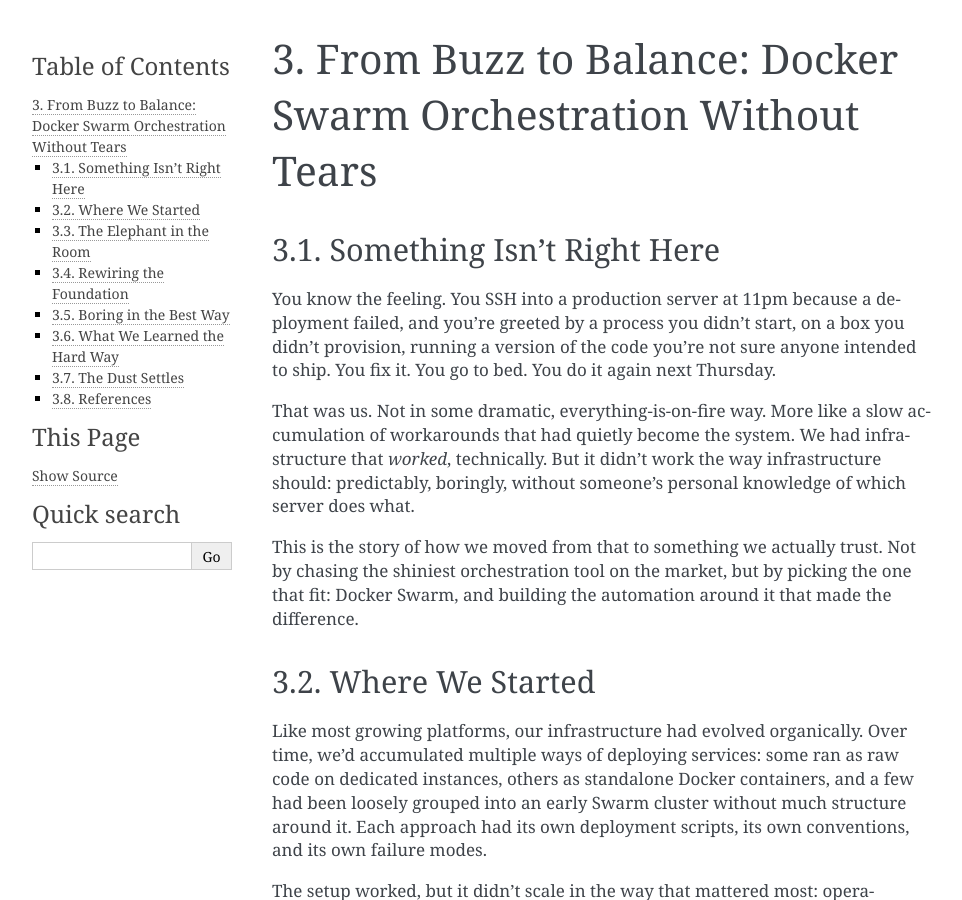
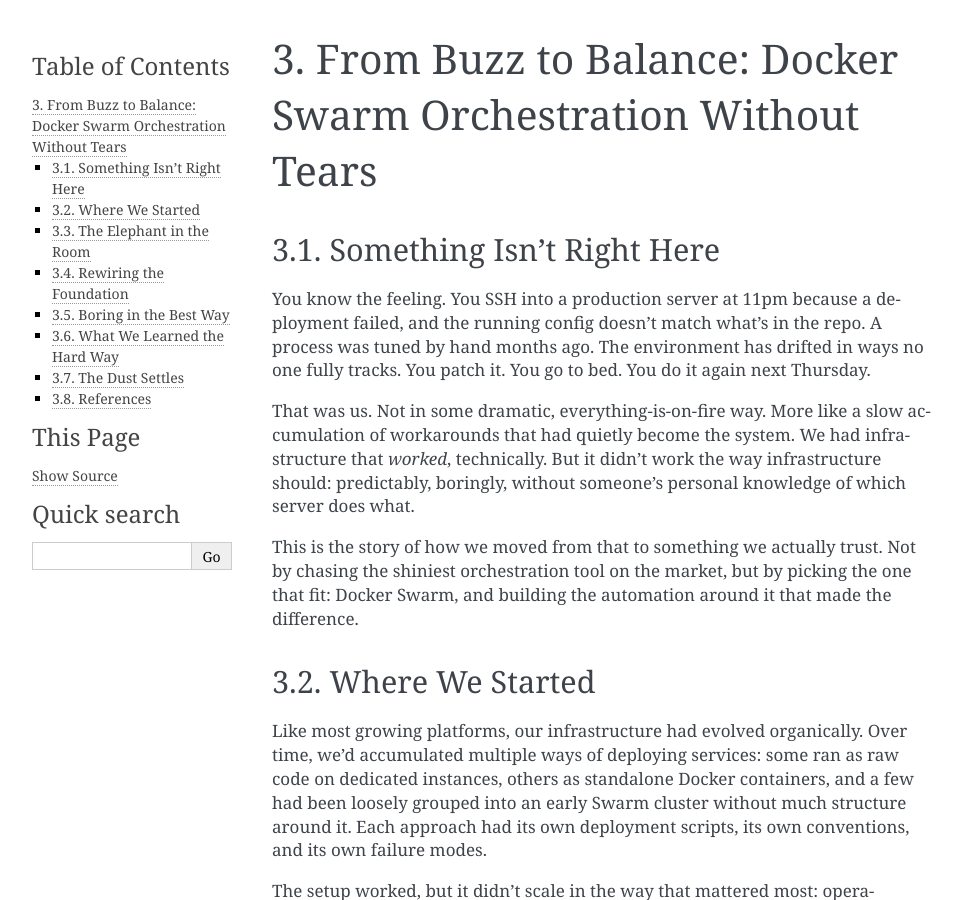
Before and after one commit to cAtaman/blog, a Sphinx documentation site: the page built from source/swarm_clusters_redacted.rst, in a window 1280 px wide and 900 px high. Shown: the whole window, without its empty margins (148-1110 px from the left). Built offline with Sphinx 7.4.7, drawn with Linux system fonts in a browser that asks for light colours.

Commit message:
update intro

```diff
--- a/source/swarm_clusters_redacted.rst
+++ b/source/swarm_clusters_redacted.rst
@@ -8,7 +8,7 @@
 
 Something Isn't Right Here
 --------------------------
-You know the feeling. You SSH into a production server at 11pm because a deployment failed, and you're greeted by a process you didn't start, on a box you didn't provision, running a version of the code you're not sure anyone intended to ship. You fix it. You go to bed. You do it again next Thursday.
+You know the feeling. You SSH into a production server at 11pm because a deployment failed, and the running config doesn't match what's in the repo. A process was tuned by hand months ago. The environment has drifted in ways no one fully tracks. You patch it. You go to bed. You do it again next Thursday.
 
 That was us. Not in some dramatic, everything-is-on-fire way. More like a slow accumulation of workarounds that had quietly become the system. We had infrastructure that *worked*, technically. But it didn't work the way infrastructure should: predictably, boringly, without someone's personal knowledge of which server does what.
 
```
